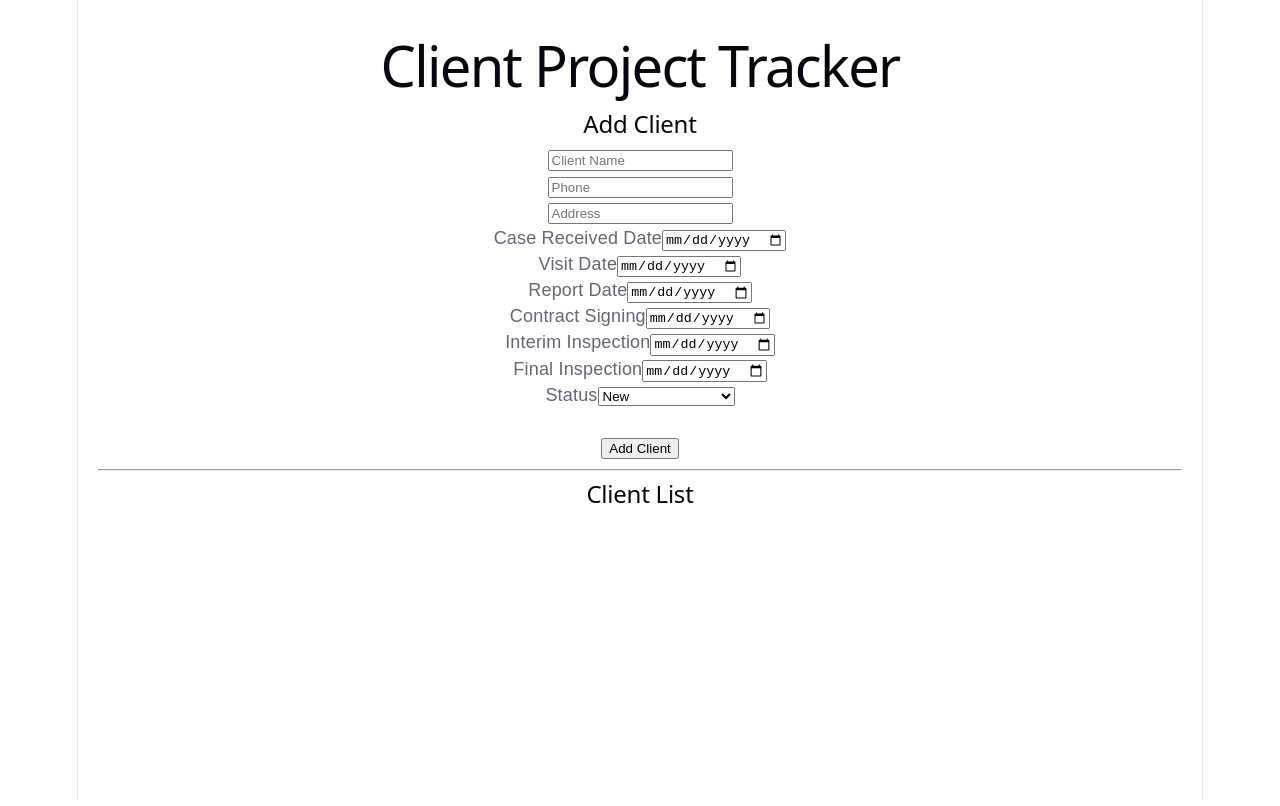
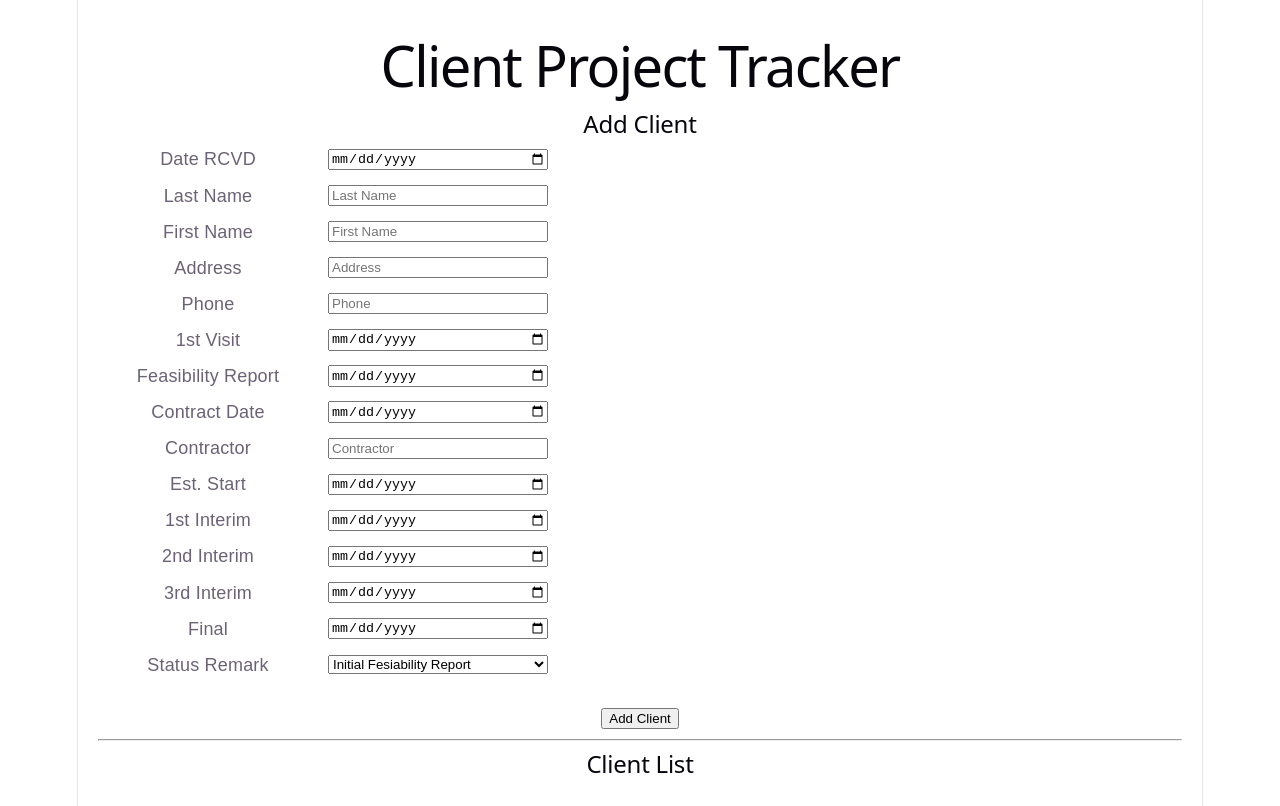
Before and after one commit to herteaswellness-stack/client-project-tracker, a React (Vite) app in the folder vite-project/: page / in a window 1280 px wide. Built offline with nearby package versions, Linux system fonts and the light colour scheme.

Commit message:
update tracker fields

```diff
--- a/vite-project/src/App.jsx
+++ b/vite-project/src/App.jsx
@@ -1,4 +1,48 @@
-import { useState } from "react";
+import { useEffect, useState } from "react";
+
+const statusOptions = [
+  "Initial Fesiability Report",
+  "2nd time visit",
+  "Withdrawn",
+  "Radon Test Scheduled",
+  "LEAD test scheduled",
+  "Radon&LEAD Scheduled",
+  "Specification Wrieups",
+  "Submitted Bid Paperwork",
+  "Tier II review",
+  "Bidding Process",
+  "Re Bidding",
+  "Contract Making",
+  "Contract READY",
+  "Contract Signing Scheduled",
+  "Contract Signing DONE",
+  "WIP",
+  "WIP-Overdue",
+  "Intrim Inspection#1",
+  "Intrim Inspection#2",
+  "Final scheduled",
+  "Final Paper Submitted",
+  "Case Closed",
+  "Check Due",
+];
+
+const defaultForm = {
+  dateRcvd: "",
+  lastName: "",
+  firstName: "",
+  address: "",
+  phone: "",
+  firstVisit: "",
+  feasibilityReport: "",
+  contractDate: "",
+  contractor: "",
+  estStart: "",
+  firstInterim: "",
+  secondInterim: "",
+  thirdInterim: "",
+  finalDate: "",
+  statusRemark: "Initial Fesiability Report",
+};
 
 export default function App() {
   const [clients, setClients] = useState(() => {
@@ -6,43 +50,23 @@ export default function App() {
     return saved ? JSON.parse(saved) : [];
   });
 
-  const [form, setForm] = useState({
-    name: "",
-    phone: "",
-    address: "",
-    caseDate: "",
-    visitDate: "",
-    reportDate: "",
-    contractDate: "",
-    interimInspection: "",
-    finalInspection: "",
-    status: "New"
-  });
+  const [form, setForm] = useState(defaultForm);
+
+  useEffect(() => {
+    localStorage.setItem("clients", JSON.stringify(clients));
+  }, [clients]);
 
   function handleChange(e) {
     setForm({
       ...form,
-      [e.target.name]: e.target.value
+      [e.target.name]: e.target.value,
     });
   }
 
   function addClient() {
     const updated = [...clients, form];
     setClients(updated);
-  localStorage.setItem("clients", JSON.stringify(updated));
-
-    setForm({
-      name: "",
-      phone: "",
-      address: "",
-      caseDate: "",
-      visitDate: "",
-      reportDate: "",
-      contractDate: "",
-      interimInspection: "",
-      finalInspection: "",
-      status: "New"
-    });
+    setForm(defaultForm);
   }
 
   return (
@@ -51,53 +75,142 @@ export default function App() {
 
       <h2>Add Client</h2>
 
-      <input name="name" placeholder="Client Name" value={form.name} onChange={handleChange} />
-      <br />
+      <div
+        style={{
+          display: "grid",
+          gridTemplateColumns: "220px 220px",
+          gap: 10,
+          alignItems: "center",
+          maxWidth: 700,
+        }}
+      >
+        <label>Date RCVD</label>
+        <input
+          type="date"
+          name="dateRcvd"
+          value={form.dateRcvd}
+          onChange={handleChange}
+        />
 
-      <input name="phone" placeholder="Phone" value={form.phone} onChange={handleChange} />
-      <br />
+        <label>Last Name</label>
+        <input
+          name="lastName"
+          placeholder="Last Name"
+          value={form.lastName}
+          onChange={handleChange}
+        />
 
-      <input name="address" placeholder="Address" value={form.address} onChange={handleChange} />
-      <br />
+        <label>First Name</label>
+        <input
+          name="firstName"
+          placeholder="First Name"
+          value={form.firstName}
+          onChange={handleChange}
+        />
 
-      <label>Case Received Date</label>
-      <input type="date" name="caseDate" value={form.caseDate} onChange={handleChange} />
-      <br />
+        <label>Address</label>
+        <input
+          name="address"
+          placeholder="Address"
+          value={form.address}
+          onChange={handleChange}
+        />
 
-      <label>Visit Date</label>
-      <input type="date" name="visitDate" value={form.visitDate} onChange={handleChange} />
-      <br />
+        <label>Phone</label>
+        <input
+          name="phone"
+          placeholder="Phone"
+          value={form.phone}
+          onChange={handleChange}
+        />
 
-      <label>Report Date</label>
-      <input type="date" name="reportDate" value={form.reportDate} onChange={handleChange} />
-      <br />
+        <label>1st Visit</label>
+        <input
+          type="date"
+          name="firstVisit"
+          value={form.firstVisit}
+          onChange={handleChange}
+        />
 
-      <label>Contract Signing</label>
-      <input type="date" name="contractDate" value={form.contractDate} onChange={handleChange} />
-      <br />
+        <label>Feasibility Report</label>
+        <input
+          type="date"
+          name="feasibilityReport"
+          value={form.feasibilityReport}
+          onChange={handleChange}
+        />
 
-      <label>Interim Inspection</label>
-      <input type="date" name="interimInspection" value={form.interimInspection} onChange={handleChange} />
-      <br />
+        <label>Contract Date</label>
+        <input
+          type="date"
+          name="contractDate"
+          value={form.contractDate}
+          onChange={handleChange}
+        />
 
-      <label>Final Inspection</label>
-      <input type="date" name="finalInspection" value={form.finalInspection} onChange={handleChange} />
-      <br />
+        <label>Contractor</label>
+        <input
+          name="contractor"
+          placeholder="Contractor"
+          value={form.contractor}
+          onChange={handleChange}
+        />
 
-      <label>Status</label>
-      <select name="status" value={form.status} onChange={handleChange}>
-        <option>New</option>
-        <option>Visited</option>
-        <option>Report Done</option>
-        <option>Contract Signed</option>
-        <option>Under Construction</option>
-        <option>Final Inspection</option>
-        <option>Completed</option>
+        <label>Est. Start</label>
+        <input
+          type="date"
+          name="estStart"
+          value={form.estStart}
+          onChange={handleChange}
+        />
+
+        <label>1st Interim</label>
+        <input
+          type="date"
+          name="firstInterim"
+          value={form.firstInterim}
+          onChange={handleChange}
+        />
+
+        <label>2nd Interim</label>
+        <input
+          type="date"
+          name="secondInterim"
+          value={form.secondInterim}
+          onChange={handleChange}
+        />
+
+        <label>3rd Interim</label>
+        <input
+          type="date"
+          name="thirdInterim"
+          value={form.thirdInterim}
+          onChange={handleChange}
+        />
+
+        <label>Final</label>
+        <input
+          type="date"
+          name="finalDate"
+          value={form.finalDate}
+          onChange={handleChange}
+        />
+
+        <label>Status Remark</label>
+        <select
+          name="statusRemark"
+          value={form.statusRemark}
+          onChange={handleChange}
+        >
+          {statusOptions.map((option) => (
+            <option key={option} value={option}>
+              {option}
+            </option>
+          ))}
         </select>
+      </div>
 
       <br />
-      <br />
-
       <button onClick={addClient}>Add Client</button>
 
       <hr />
@@ -105,11 +218,26 @@ export default function App() {
       <h2>Client List</h2>
 
       {clients.map((c, i) => (
-        <div key={i} style={{ border: "1px solid #ccc", padding: 10, marginBottom: 10 }}>
-          <b>{c.name}</b>
-          <div>{c.phone}</div>
-          <div>{c.address}</div>
-          <div>Status: {c.status}</div>
+        <div
+          key={i}
+          style={{ border: "1px solid #ccc", padding: 12, marginBottom: 10 }}
+        >
+          <b>
+            {c.lastName}, {c.firstName}
+          </b>
+          <div><strong>Date RCVD:</strong> {c.dateRcvd}</div>
+          <div><strong>Address:</strong> {c.address}</div>
+          <div><strong>Phone:</strong> {c.phone}</div>
+          <div><strong>1st Visit:</strong> {c.firstVisit}</div>
+          <div><strong>Feasibility Report:</strong> {c.feasibilityReport}</div>
+          <div><strong>Contract Date:</strong> {c.contractDate}</div>
+          <div><strong>Contractor:</strong> {c.contractor}</div>
+          <div><strong>Est. Start:</strong> {c.estStart}</div>
+          <div><strong>1st Interim:</strong> {c.firstInterim}</div>
+          <div><strong>2nd Interim:</strong> {c.secondInterim}</div>
+          <div><strong>3rd Interim:</strong> {c.thirdInterim}</div>
+          <div><strong>Final:</strong> {c.finalDate}</div>
+          <div><strong>Status Remark:</strong> {c.statusRemark}</div>
         </div>
       ))}
     </div>
```
Also changed, not shown: 3 other files (tests, documents, lock files or other folders). Lines whose indentation alone changed are shown as unchanged.
